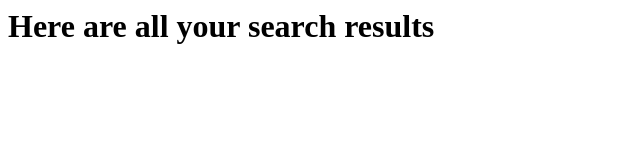
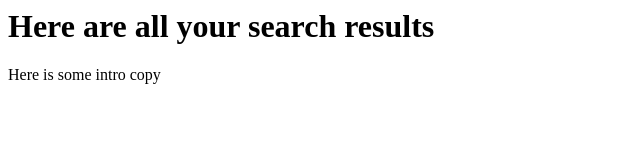
Before and after one commit to hanopcan/cohort19, a plain HTML site: page search-results.html in a window 1280 px wide. Shown: the whole page, without its empty margins (0-640 px from the left). Drawn offline with Linux system fonts and the light colour scheme.

Commit message:
Improved body copy on search results

```diff
--- a/search-results.html
+++ b/search-results.html
@@ -3,6 +3,8 @@
 
 	<body>
 		<h1>Here are all your search results</h1>
+
+		<p>Here is some intro copy</p>
 	</body>
 
 </html>
```
